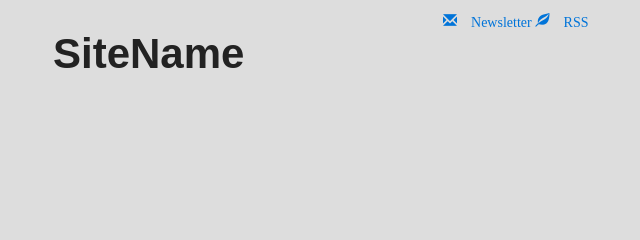
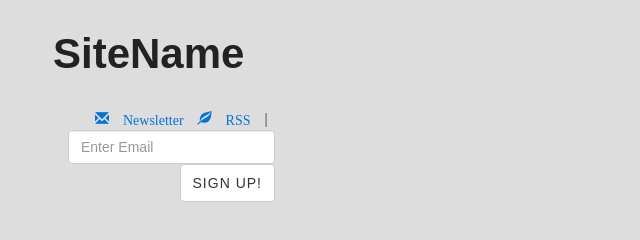
Before and after one commit to Theta-Business-Systems/Theta-Business-Systems.github.io, a plain HTML site: page testjade.html in a window 1280 px wide. Shown: the whole page, without its empty margins (17-657 px from the left). Drawn offline with nearby package versions, Linux system fonts and the light colour scheme; files that its build step writes are made by us from their sources; a web font is replaced by a local one.

Commit message:
Add Form - clean up

```diff
--- a/testjade.html
+++ b/testjade.html
@@ -12,10 +12,23 @@
     <div class="row">
       <div class="col-md-4">
         <h2>SiteName</h2>
+        <ul style="margin-top:20px" class="col-sm-8 list-inline text-right">
+          <li><a href="">
+              <div class="glyphicon glyphicon-envelope"> Newsletter</div></a></li>
+          <li> <a href="">
+              <div class="glyphicon glyphicon-leaf"> RSS</div></a></li>
+          <li>|</li>
+          <li>
+            <form role="form" class="form-inline">
+              <div class="form-group">
+                <label class="sr-only">Email Address</label>
+                <input type="email" placeholder="Enter Email" class="form-control">
+                <button type="submit" class="btn btn-default">Sign Up!</button>
+              </div>
+            </form>
+          </li>
+        </ul>
       </div>
-      <div class="col-md-8"><a href="">
-          <div class="glyphicon glyphicon-envelope"> Newsletter</div></a><a href="">
-          <div class="glyphicon glyphicon-leaf"> RSS</div></a></div>
     </div>
   </div>
 </body>
```
Also changed, not shown: 1 other file.
